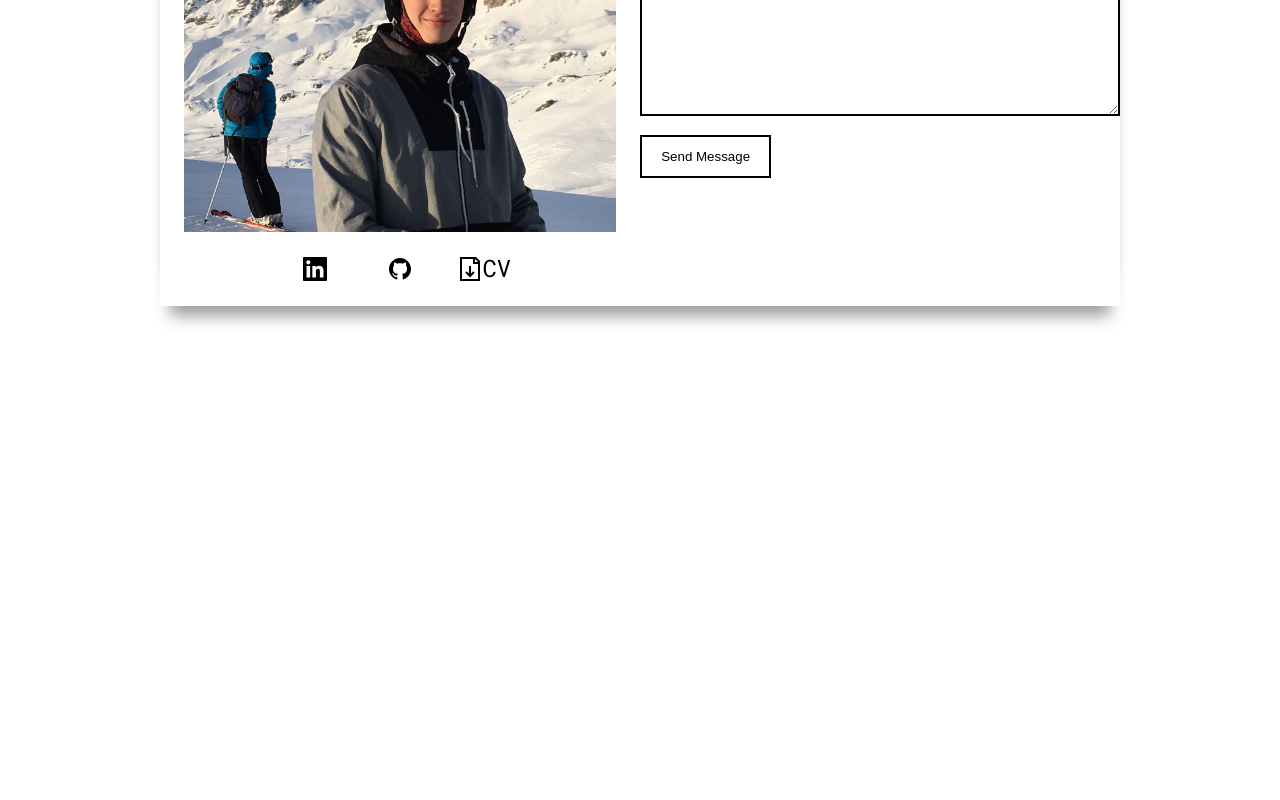
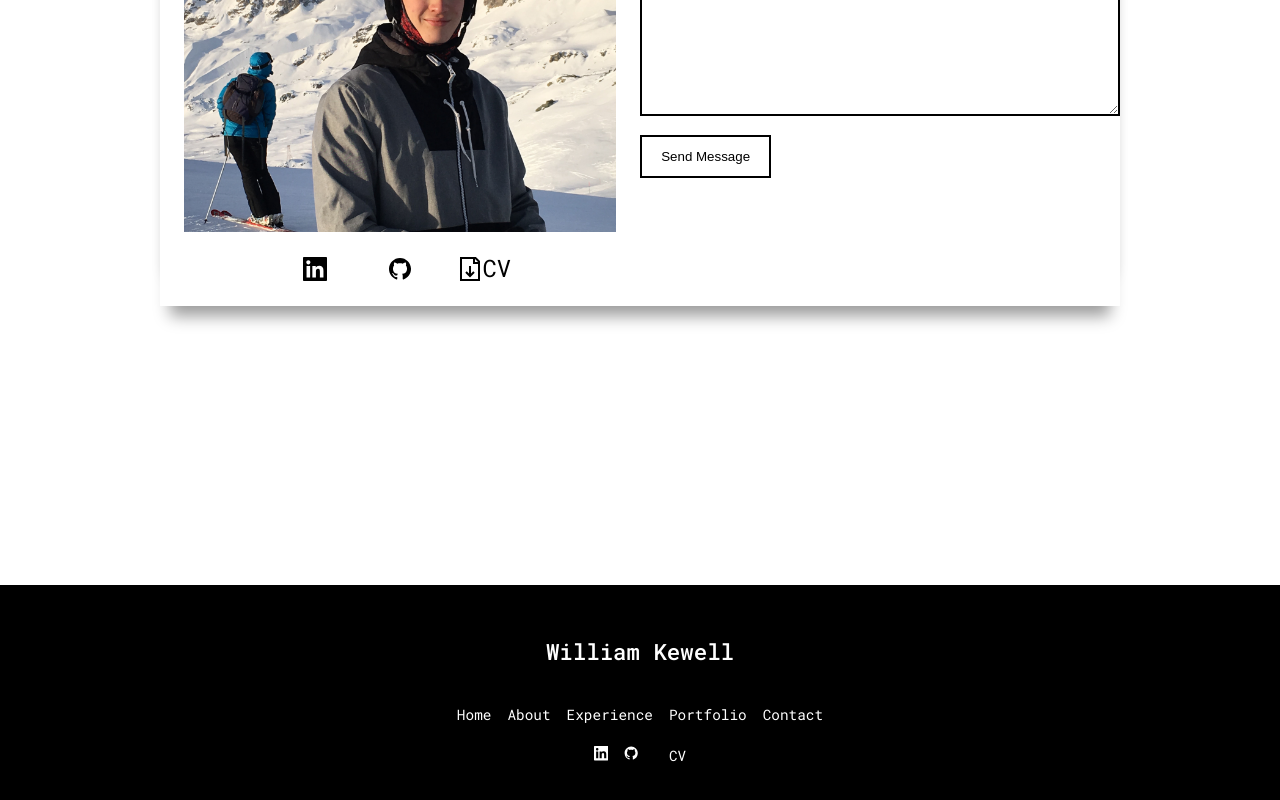
Before and after one commit to willkewell/willkewell.github.io, a React (Create React App) app: page / in a window 1280 px wide. Shown: the part 3543-4343 px from the top of the page. Before the commit the page ends 4016 px from the top, so only its background shows below. Built offline with nearby package versions, Linux system fonts and the light colour scheme.

Commit message:
Finished all basic components

```diff
--- a/package.json
+++ b/package.json
@@ -3,13 +3,14 @@
   "version": "0.1.0",
   "private": true,
   "dependencies": {
+    "@emailjs/browser": "^3.12.1",
     "@testing-library/jest-dom": "^5.17.0",
     "@testing-library/react": "^13.4.0",
     "@testing-library/user-event": "^13.5.0",
     "react": "^18.2.0",
     "react-dom": "^18.2.0",
     "react-icons": "^4.12.0",
-    "react-scripts": "5.0.1",
+    "react-scripts": "^5.0.1",
     "web-vitals": "^2.1.4"
   },
   "scripts": {
--- a/src/App.jsx
+++ b/src/App.jsx
@@ -5,6 +5,7 @@ import About from './components/about/About'
 import Experience from './components/experience/Experience'
 import Portfolio from './components/portfolio/Portfolio'
 import Contact from './components/contact/Contact'
+import Footer from './components/footer/Footer'
 
 const App = () => {
   return (
@@ -15,6 +16,7 @@ const App = () => {
       <Experience />
       <Portfolio />
       <Contact />
+      <Footer />
     </div>
   )
 }
--- a/src/components/contact/Contact.jsx
+++ b/src/components/contact/Contact.jsx
@@ -1,9 +1,22 @@
-import React from 'react'
+import React, { useRef } from 'react';
+import emailjs from '@emailjs/browser';
 import ME from '../../assets/Me-Square.jpeg'
-import ContactSocials from './ContactSocials'
+import Socials from '../socials/Socials'
 import './contact.css'
 
 const Contact = () => {
+  const form = useRef();
+
+  const sendEmail = (e) => {
+    e.preventDefault();
+
+    emailjs.sendForm('service_a9fjq1m', 'template_ruy4qea', form.current, 'WGSg56l1FWzLZ_sVw')
+
+    e.target.reset()
+
+    alert("Sent successfully, thank you for your message.");
+  };
+
   return (
     <section id='contact'>
         <h2>Contact Me</h2>
@@ -12,11 +25,11 @@ const Contact = () => {
             <div className="contact__me-image">
               <img src={ME} alt="" />
             </div>
-            <ContactSocials />
+            <Socials className='contact__socials'/>
           </div>
           <div className="contact__content">
             <h2>Get in touch</h2>
-            <form action="">
+            <form ref={form} onSubmit={sendEmail}>
               <input type="text" name="name" placeholder='Your Full Name' required />
               <input type="email" name="email" placeholder='Your Email' required />
               <textarea name="message" rows="7" placeholder='Your Message' required></textarea>
--- /dev/null
+++ b/src/components/footer/Footer.jsx
@@ -0,0 +1,24 @@
+import React from 'react'
+import CV from '../../assets/W-Kewell-CV.pdf'
+import Socials from '../socials/Socials'
+import './footer.css'
+
+const Footer = () => {
+  return (
+    <footer>
+        <a href="#" className='footer__header'>William Kewell</a>
+
+        <ul className='permalinks'>
+            <li><a href="#">Home</a></li>
+            <li><a href="#">About</a></li>
+            <li><a href="#">Experience</a></li>
+            <li><a href="#">Portfolio</a></li>
+            <li><a href="#">Contact</a></li>
+        </ul>
+
+        <Socials className='footer__socials' />
+    </footer>
+  )
+}
+
+export default Footer
--- /dev/null
+++ b/src/components/footer/footer.css
@@ -0,0 +1,38 @@
+footer {
+    background: var(--color-black);
+    padding: 3rem 0;
+    text-align: center;
+    font-size: 0.9rem;
+    margin-top: 7rem;
+}
+
+footer a {
+    color: var(--color-white);
+}
+
+.footer__header {
+    font-size: 1.4rem;
+    font-weight: 500;
+    margin-bottom: 2rem;
+    display: inline-block;
+}
+
+.permalinks {
+    display: flex;
+    flex-wrap: wrap;
+    justify-content: center;
+    gap: 1rem;
+    margin: 0 auto 1rem;
+}
+
+.footer__socials {
+    display: flex;
+    justify-content: center;
+    gap: 1rem;
+    margin-bottom: 6rem;
+}
+
+.footer__socials a:hover {
+    color: var(--color-grey);
+
+}
--- a/src/components/contact/ContactSocials.jsx
+++ b/src/components/socials/Socials.jsx
@@ -4,9 +4,9 @@ import { GrGithub } from "react-icons/gr";
 import { GrDocumentDownload } from "react-icons/gr";
 import CV from '../../assets/W-Kewell-CV.pdf'
 
-const ContactSocials = () => {
+const Socials = ({ className }) => {
   return (
-    <div className="contact__socials">
+    <div className={className}>
         <a href="https://www.linkedin.com/in/william-kewell-065a681b9/" rel='opener'><GrLinkedin /></a>
         <a href="https://github.com/willkewell" rel='opener'><GrGithub /></a>
         <a href={CV} download><GrDocumentDownload />CV</a>
@@ -14,4 +14,4 @@ const ContactSocials = () => {
   )
 }
 
-export default ContactSocials
+export default Socials
--- a/src/index.css
+++ b/src/index.css
@@ -76,6 +76,10 @@ header {
 
 section {
     height: 100vh;
+    scroll-snap-align: start;
+}
+
+footer {
     scroll-snap-align: start;
 }
 
```
Also changed, not shown: src/components/socials/socials.css (added), 1 other file (tests, documents, lock files or other folders).
